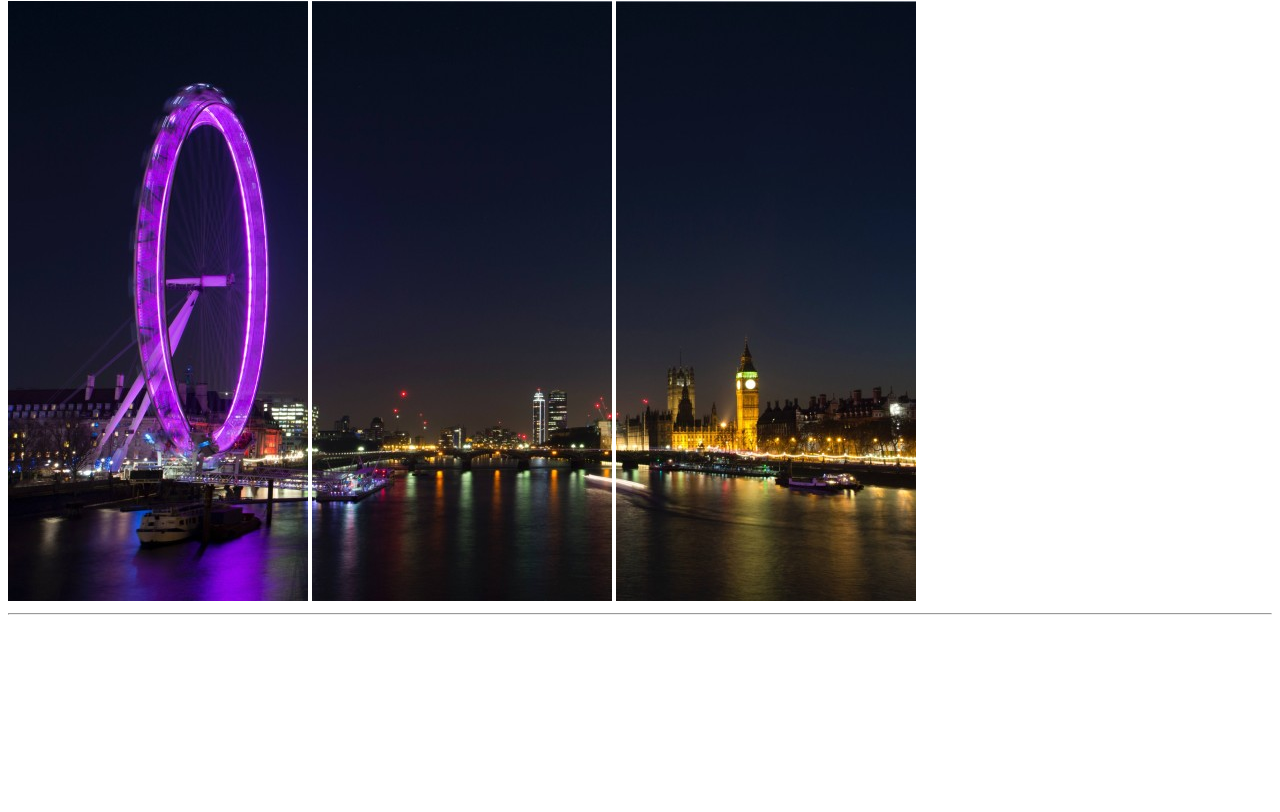
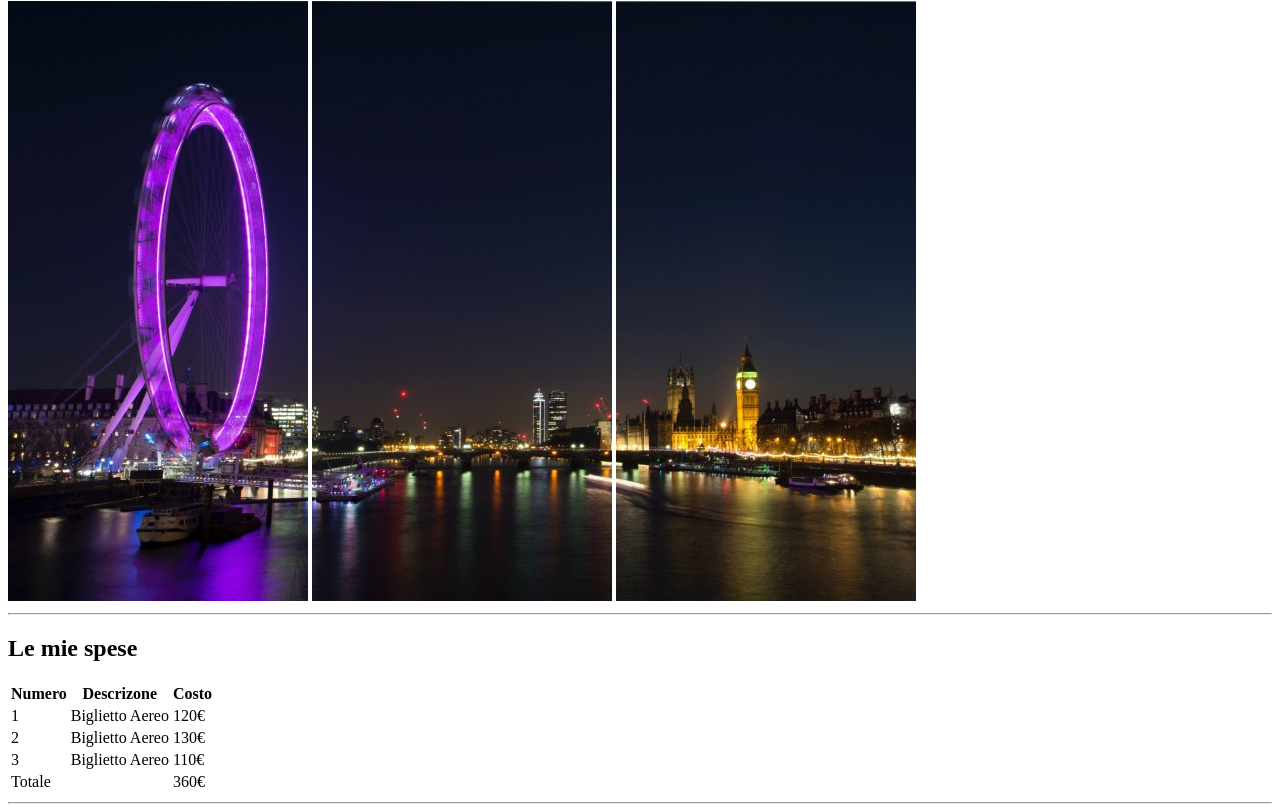
Before and after one commit to UmbertoDV/html-london-trip, a plain HTML site: page index.html in a window 1280 px wide. Shown: the part 79-891 px from the top of the page. Before the commit the page ends 800 px from the top, so only its background shows below. Drawn offline with Linux system fonts and the light colour scheme.

Commit message:
creating table

```diff
--- a/index.html
+++ b/index.html
@@ -12,6 +12,39 @@
         <img src="./img/pexels-bill-emrich-2.jpg" alt="right-photo">
         <hr>
     </header>
+    <main>
+        <section>
+            <h2>Le mie spese</h2>
+            <table>
+                <tr>
+                    <th>Numero</th>
+                    <th>Descrizone</th>
+                    <th>Costo</th>
+                </tr>
+                <tr>
+                    <td>1</td>
+                    <td>Biglietto Aereo</td>
+                    <td>120€</td>
+                </tr>
+                <tr>
+                    <td>2</td>
+                    <td>Biglietto Aereo</td>
+                    <td>130€</td>
+                </tr>
+                <tr>
+                    <td>3</td>
+                    <td>Biglietto Aereo</td>
+                    <td>110€</td>
+                </tr>
+                <tr>
+                    <td>Totale</td>
+                    <td></td>
+                    <td>360€</td>
+                </tr>
+            </table>
+            <hr>
+        </section>
 
+    </main>
 </body>
 </html>
```
